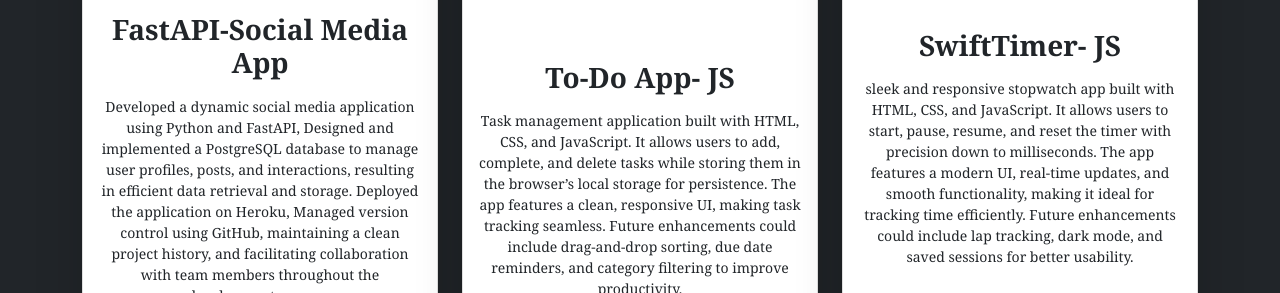
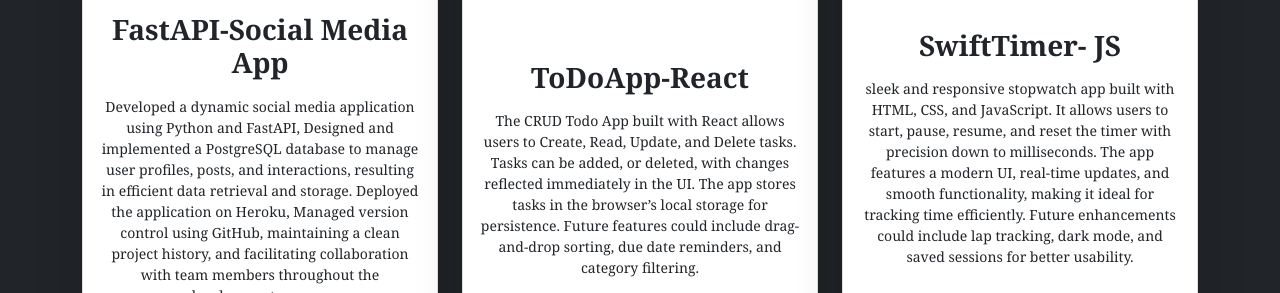
Before and after one commit to shenaz130/ShenazBuhari-officialPortfolio, a plain HTML site: page index.html in a window 1280 px wide. Shown: the part 3364-3657 px from the top of the page. Drawn offline with nearby package versions, Linux system fonts and the light colour scheme; some packages are replaced by stand-ins of ours.

Commit message:
v8 updated

```diff
--- a/index.html
+++ b/index.html
@@ -340,16 +340,17 @@
                         <div class="card-body text-center">
                             <img src="dp6.jpg" alt="" class="img-fluid w-75 mb-3" />
 
-                            <h3 class="card-title mb-3 fw-bold mt-5">To-Do App- JS</h3>
+                            <h3 class="card-title mb-3 fw-bold mt-5">ToDoApp-React</h3>
                             <p class="card-text">
-                                Task management application built with HTML,
-                                CSS, and JavaScript. It allows users to add, complete, and delete tasks
-                                while storing them in the browser’s local storage for persistence.
-                                The app features a clean, responsive UI, making task tracking seamless.
-                                Future enhancements could include drag-and-drop sorting, due date reminders,
-                                and category filtering to improve productivity.
+                                The CRUD Todo App built with React allows users to Create,
+                                Read, Update, and Delete tasks. Tasks can be added,
+                                 or deleted, with changes reflected immediately
+                                 in the UI. The app stores tasks in the browser’s
+                                 local storage for persistence. Future features could
+                                 include drag-and-drop sorting, due date reminders, and
+                                 category filtering.
                             </p>
-                            <a href="https://github.com/shenaz130/To-Do-List" class="btn btn-dark mt-3">
+                            <a href="https://todoapp-reactlatest.netlify.app/" class="btn btn-dark mt-3">
                                 <i class="bi bi-chevron-right"></i>Read more</a>
                         </div>
                     </div>
@@ -623,7 +624,7 @@
 
 
             <p class="lead mt-3 fs-6 me-3">
-                Copyright &copy; 2024 Shenaz Buhari.<span class="d-block d-sm-inline"> All rights reserved.</span>
+                Copyright &copy; 2025 Shenaz Buhari.<span class="d-block d-sm-inline"> All rights reserved.</span>
             </p>
 
             <p class="custom-text">Designed & Developed by <strong>Shenaz Buhari</strong></p>
```
